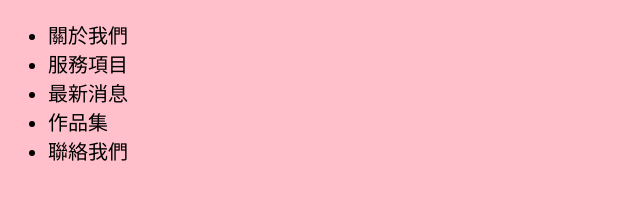
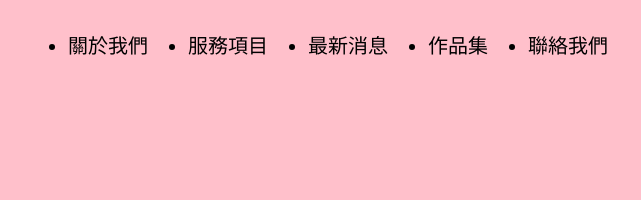
Before and after one commit to hanxinn/cid101, a plain HTML site: page index.html in a window 1280 px wide. Shown: the whole page, without its empty margins (0-641 px from the left). Drawn offline with Linux system fonts and the light colour scheme.

Commit message:
導覽列橫排

```diff
--- a/index.html
+++ b/index.html
@@ -9,7 +9,7 @@
 <body>
     <div class="wrapper">
         <nav>
-            <ul>
+            <ul class="menu">
                 <li>關於我們</li>
                 <li>服務項目</li>
                 <li>最新消息</li>
--- a/style.css
+++ b/style.css
@@ -2,3 +2,11 @@ body {
     background-color: pink;
     font-size: 20px;
 }
+
+.menu {
+    display: flex;
+}
+
+.menu li {
+    margin: 10px 20px;
+}
```
